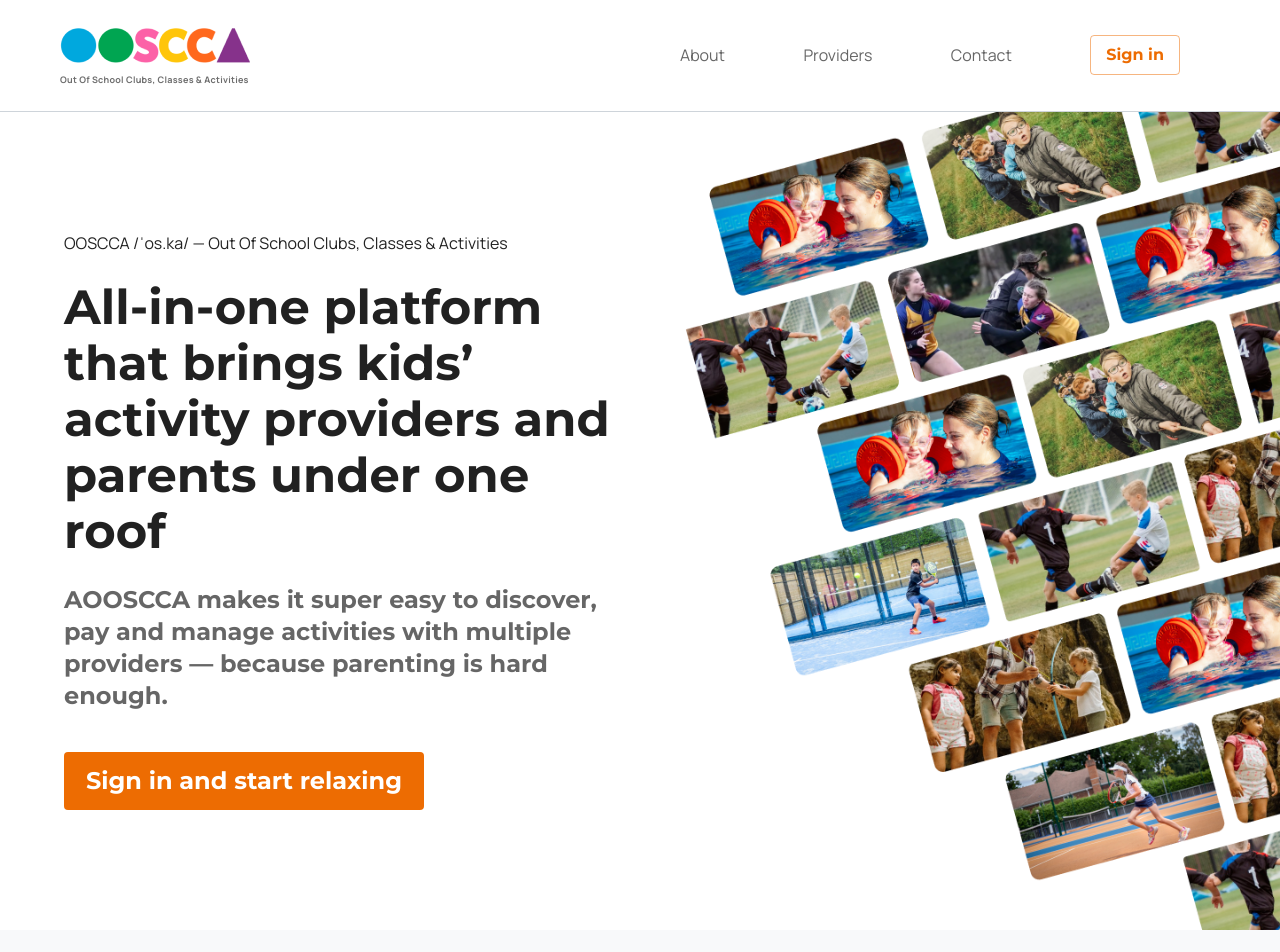
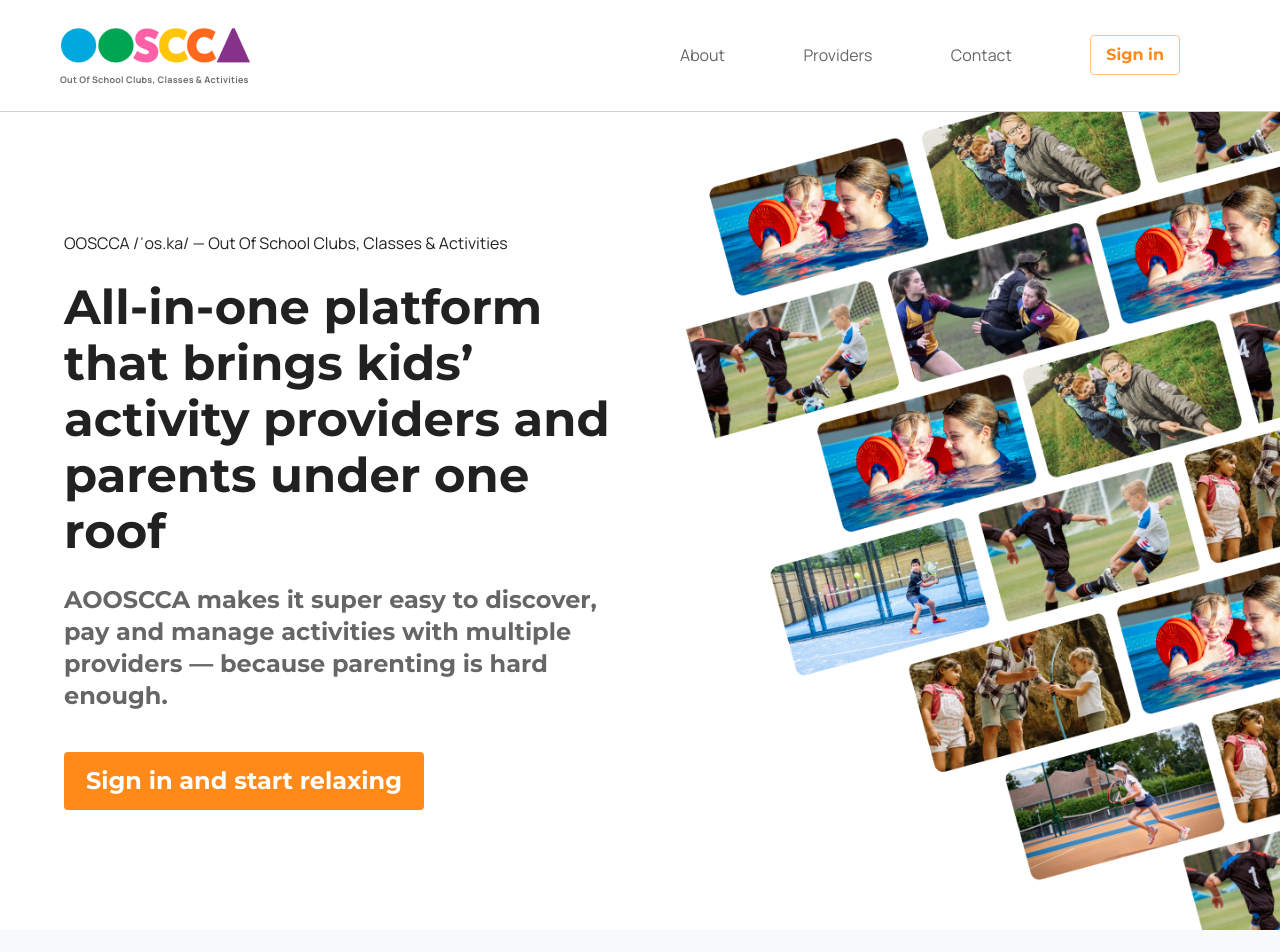
Before and after one commit to digital-brother/ooscca-fe, a Next.js app: page / in a window 1280 px wide. Shown: the top 952 px of the page. Built offline with nearby package versions, Linux system fonts and the light colour scheme.

Commit message:
Fix project warning buttons to orange.

```diff
--- a/src/app/(homepage)/Intro.js
+++ b/src/app/(homepage)/Intro.js
@@ -23,7 +23,7 @@ function IntroText(props) {
       <Button
         sx={{ mt: 5, textTransform: "none", fontSize: 24, fontWieght: 700 }}
         variant="contained"
-        color="warning"
+        color="orange"
         size="large"
       >
         Sign in and start relaxing
--- a/src/app/(homepage)/SignUp.js
+++ b/src/app/(homepage)/SignUp.js
@@ -18,7 +18,7 @@ function SignUpForm() {
       <Typography variant="h2">Easy to get started. And it’s free.</Typography>
       <Box sx={{mt: 3, mb: 1}}>
         <TextField label="Email address" variant="outlined" size="small" sx={{mr: 2, mb: 1}}/>
-        <Button variant="contained" color="warning" size="large">Sign up</Button>
+        <Button variant="contained" color="orange" size="large">Sign up</Button>
       </Box>
 
       <Box sx={{display: "flex", alignItems: "center", justifyContent: {xs: "center", md: "left"}}}>
@@ -31,7 +31,7 @@ function SignUpForm() {
       <Divider sx={{mt: 2}}/>
       <Typography variant="h6" fontWeight="bold" mt={2}>
         Already using OOSCCA? &nbsp;
-        <span style={{color: theme.palette.warning.main}}>Sign in</span>
+        <span style={{color: theme.palette.orange.main}}>Sign in</span>
       </Typography>
     </Box>
   )
--- a/src/app/Header.js
+++ b/src/app/Header.js
@@ -43,7 +43,7 @@ function NavLink({link}) {
     //   {linkElement}
     // </Box>
     <NextLink href="/" passHref>
-      <Button variant="outlined" color="warning" sx={{
+      <Button variant="outlined" color="orange" sx={{
         textTransform: 'none',
         fontSize: theme.typography.htmlFontSize,
       }}>
--- a/src/app/activities/[activityId]/page.js
+++ b/src/app/activities/[activityId]/page.js
@@ -843,7 +843,7 @@ function StartSlide({ scrollNext, sx }) {
     <Box sx={{ flex: 1, display: "flex", flexDirection: "column", justifyContent: "center", alignItems: "center" }}>
       <Box sx={{ maxWidth: 341, textAlign: "center", ...sx }}>
         <Typography variant="h5">Create your first activity and let’s get going</Typography>
-        <Button variant="contained" color="warning" size="large" onClick={scrollNext} sx={{ mt: 3 }}>
+        <Button variant="contained" color="orange" size="large" onClick={scrollNext} sx={{ mt: 3 }}>
           Start here
         </Button>
       </Box>
@@ -855,7 +855,7 @@ export default function Activities() {
   const activityId = useParams().activityId;
   const { data: activity } = useQuery(["activity", activityId], () => getActivity(activityId));
 
-  const [slide, setSlide] = useState(4);
+  const [slide, setSlide] = useState(0);
 
   const slides = [activity?.filled ? SavedSlide : StartSlide, DatesSlide, InfoSlide, DiscountsSlide, ReviewSlide];
   const CurrentSlide = slides[slide];
```
